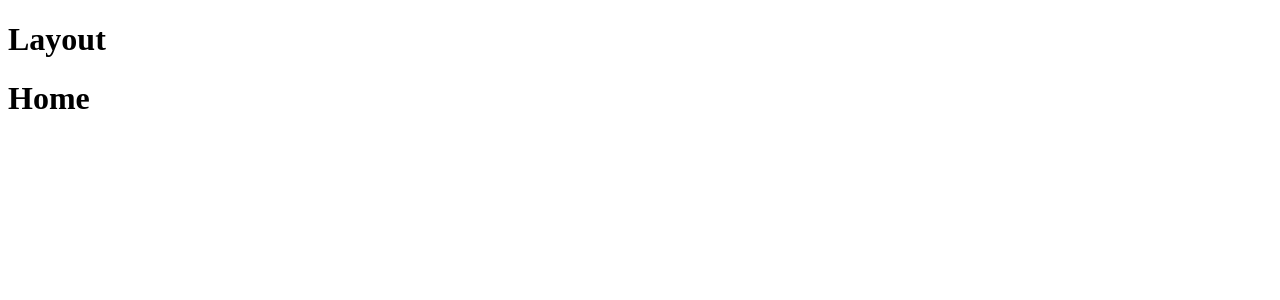
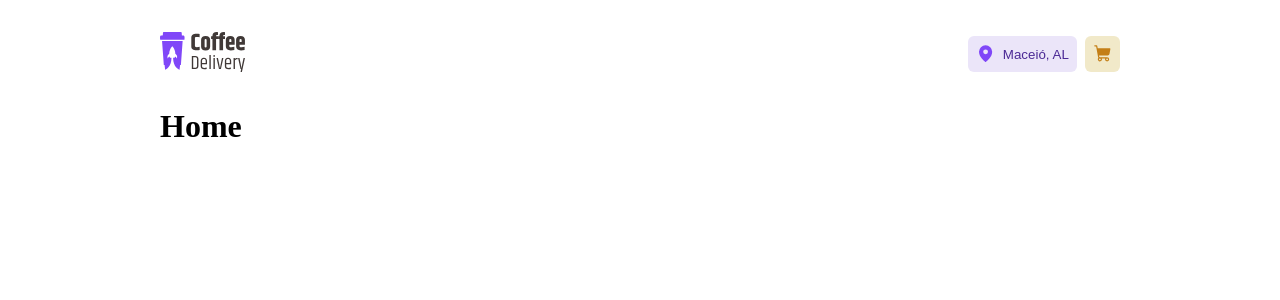
Before and after one commit to joaopedroaat/coffee-delivery, a React (Vite) app: page / in a window 1280 px wide. Shown: the top 300 px of the page. Built offline with nearby package versions, Linux system fonts and the light colour scheme.

Commit message:
Added layout styles

```diff
--- a/package.json
+++ b/package.json
@@ -9,6 +9,7 @@
     "preview": "vite preview"
   },
   "dependencies": {
+    "@phosphor-icons/react": "^2.0.8",
     "react": "^18.2.0",
     "react-dom": "^18.2.0",
     "react-router-dom": "^6.10.0",
--- a/src/layout/DefaultLayout/index.tsx
+++ b/src/layout/DefaultLayout/index.tsx
@@ -1,10 +1,12 @@
 import { Outlet } from 'react-router-dom'
+import { Header } from '../components/Header'
+import { DefaultLayoutContainer } from './styles'
 
 export function DefaultLayout() {
   return (
-    <div>
-      <h1>Layout</h1>
+    <DefaultLayoutContainer>
+      <Header />
       <Outlet />
-    </div>
+    </DefaultLayoutContainer>
   )
 }
--- /dev/null
+++ b/src/layout/DefaultLayout/styles.ts
@@ -0,0 +1,5 @@
+import styled from 'styled-components'
+
+export const DefaultLayoutContainer = styled.div`
+  padding: 0 10rem;
+`
--- /dev/null
+++ b/src/layout/components/Header/index.tsx
@@ -0,0 +1,35 @@
+import { MapPin, ShoppingCart } from '@phosphor-icons/react'
+import {
+  HeaderContainer,
+  HeaderNavigation,
+  CartButton,
+  LocationButton,
+} from './styles'
+
+import logo from '../../../assets/coffee-delivery-logo.svg'
+import { NavLink } from 'react-router-dom'
+
+export function Header() {
+  return (
+    <HeaderContainer>
+      <NavLink to="/" title="Início">
+        <img src={logo} alt="" />
+      </NavLink>
+      <HeaderNavigation>
+        <LocationButton>
+          <i>
+            <MapPin weight="fill" />
+          </i>
+          <p>Maceió, AL</p>
+        </LocationButton>
+        <NavLink to="/checkout" title="Carrinho">
+          <CartButton>
+            <i>
+              <ShoppingCart weight="fill" />
+            </i>
+          </CartButton>
+        </NavLink>
+      </HeaderNavigation>
+    </HeaderContainer>
+  )
+}
--- /dev/null
+++ b/src/layout/components/Header/styles.ts
@@ -0,0 +1,41 @@
+import styled from 'styled-components'
+
+export const HeaderContainer = styled.header`
+  display: flex;
+  justify-content: space-between;
+
+  padding: 2rem 0;
+`
+
+export const HeaderNavigation = styled.nav`
+  display: flex;
+  justify-content: center;
+  align-items: center;
+  gap: 0.5rem;
+`
+
+export const HeaderButton = styled.button`
+  display: flex;
+  align-items: center;
+  gap: 0.5rem;
+
+  border: none;
+  border-radius: 6px;
+
+  padding: 0.5rem;
+
+  cursor: pointer;
+`
+
+export const CartButton = styled(HeaderButton)`
+  background: ${(props) => props.theme['yellow-light']};
+  color: ${(props) => props.theme['yellow-dark']};
+`
+export const LocationButton = styled(HeaderButton)`
+  background: ${(props) => props.theme['purple-light']};
+  color: ${(props) => props.theme['purple-dark']};
+
+  i {
+    color: ${(props) => props.theme.purple};
+  }
+`
--- a/src/styles/global.ts
+++ b/src/styles/global.ts
@@ -1,3 +1,18 @@
 import { createGlobalStyle } from 'styled-components'
 
-export const GlobalStyle = createGlobalStyle``
+export const GlobalStyle = createGlobalStyle`
+
+  * {
+    margin: 0;
+    padding: 0;
+    box-sizing: border-box;
+  }
+
+
+  i {
+    display: flex;
+    justify-content: center;
+    align-items: center;
+    font-size: 1.2rem;
+  }
+`
```
Also changed, not shown: src/assets/coffee-delivery-logo.svg (added), 1 other file (tests, documents, lock files or other folders).
